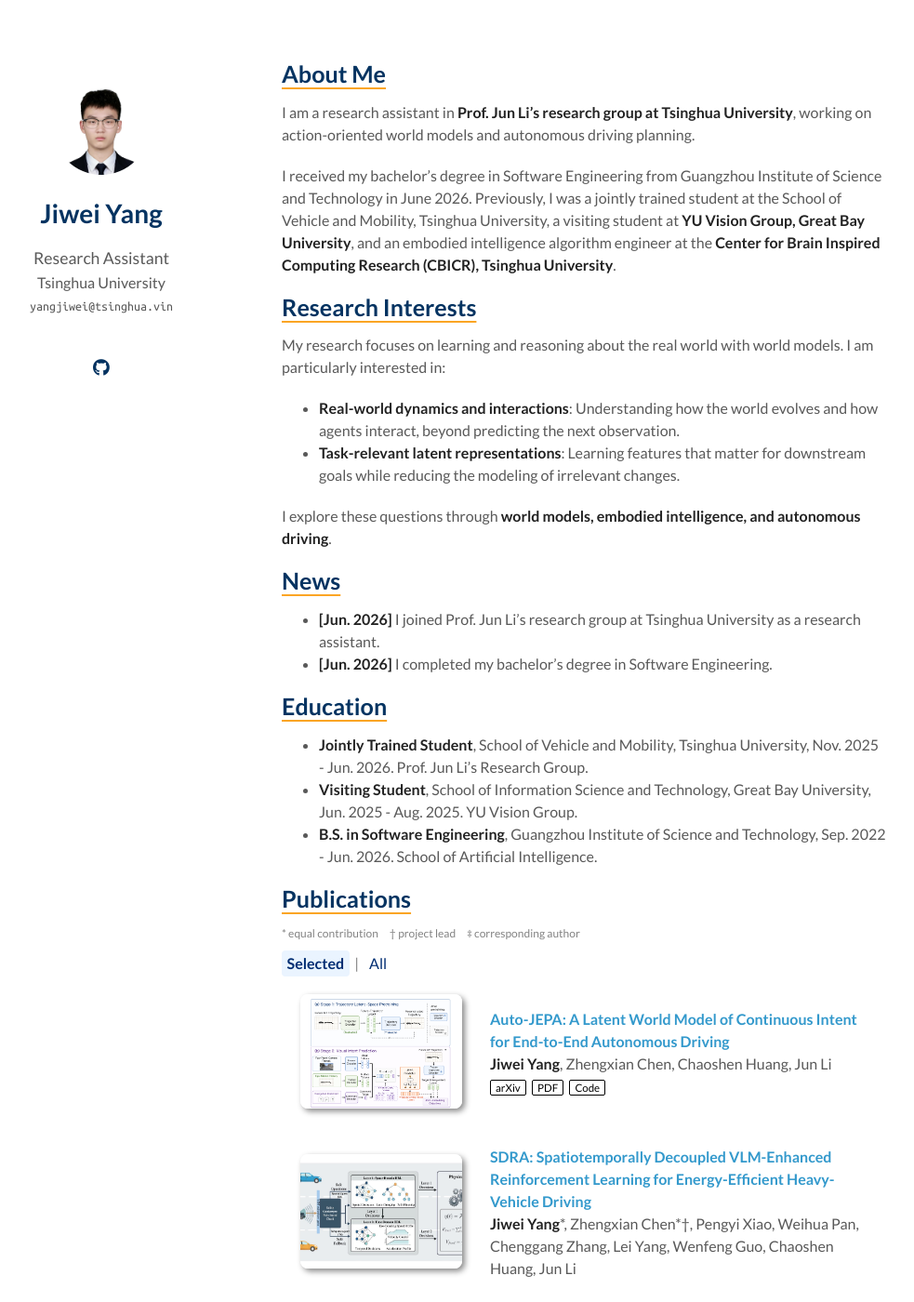
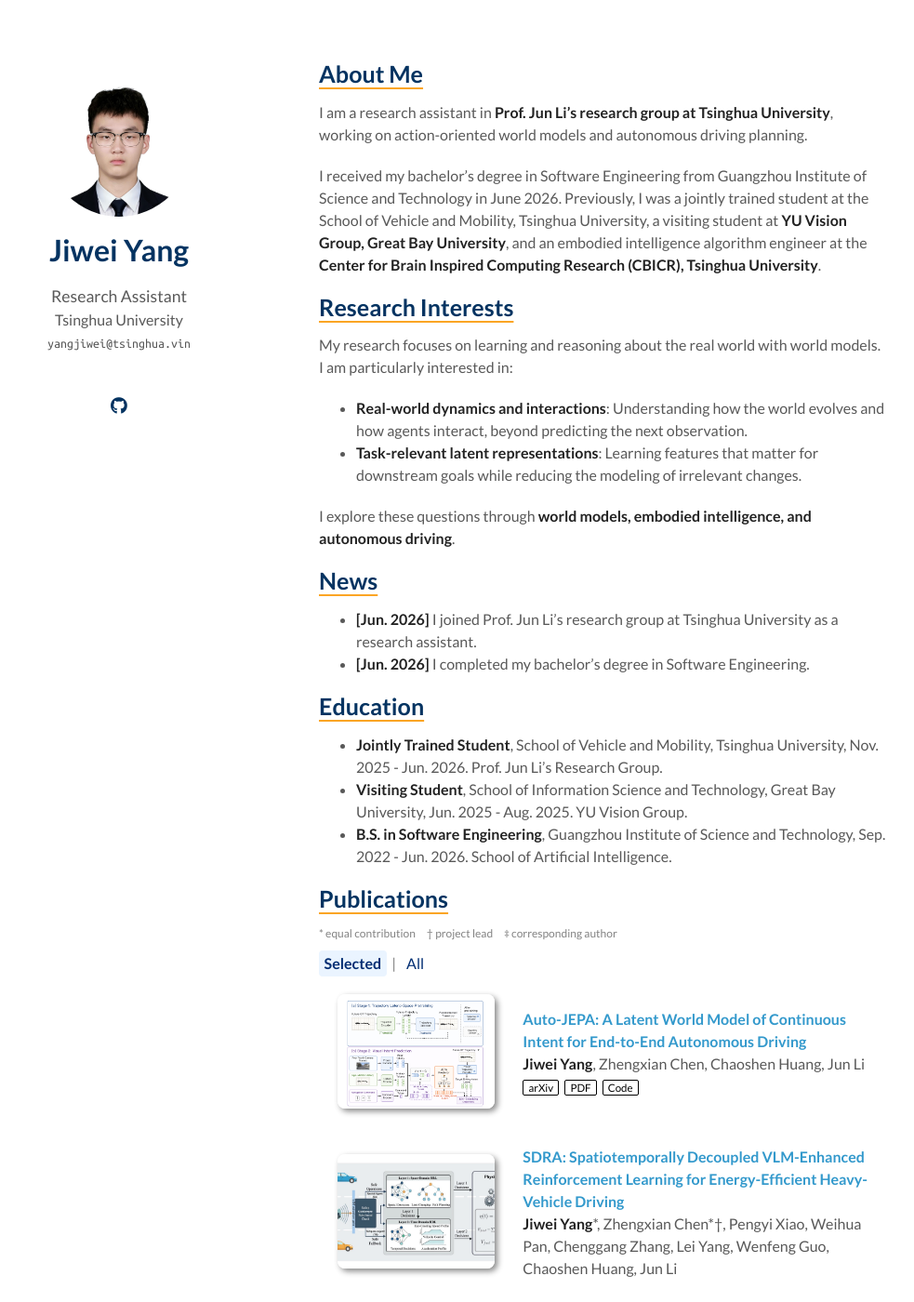
Before and after one commit to NoctYang/NoctYang.github.io, a Jekyll site: the page built from index.md, in a window 1280 px wide and 1400 px high. Shown: the whole window at 93% size, without its empty margins (167-1150 px from the left). Built offline with Jekyll 4.4.1, drawn with Linux system fonts in a browser that asks for light colours; a style sheet for code colours, icons or effects is not loaded; our own code applies the rules of GitHub Pages for plain Markdown files.

Commit message:
Enlarge profile column to match reference

```diff
--- a/_sass/minimal-light-no-dark-mode.scss
+++ b/_sass/minimal-light-no-dark-mode.scss
@@ -620,3 +620,11 @@
   line-height: 1.4;
   margin-bottom: 0;
 }
+
+/* Enlarged reference-style profile column */
+@media print, screen and (min-width: 961px) {
+  header { width: 270px; }
+  section { width: 610px; }
+  header h1 { font-size: 32px; }
+  .image.avatar img { width: 58%; padding: 12px; }
+}
```
